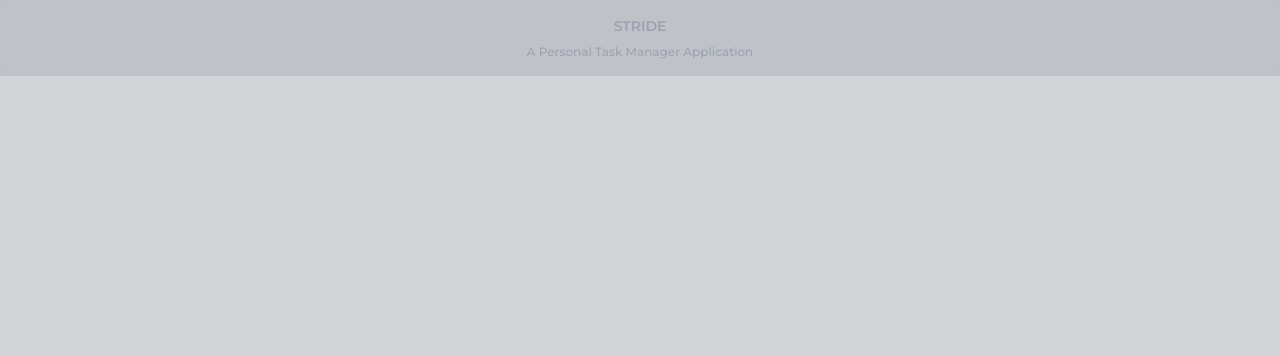
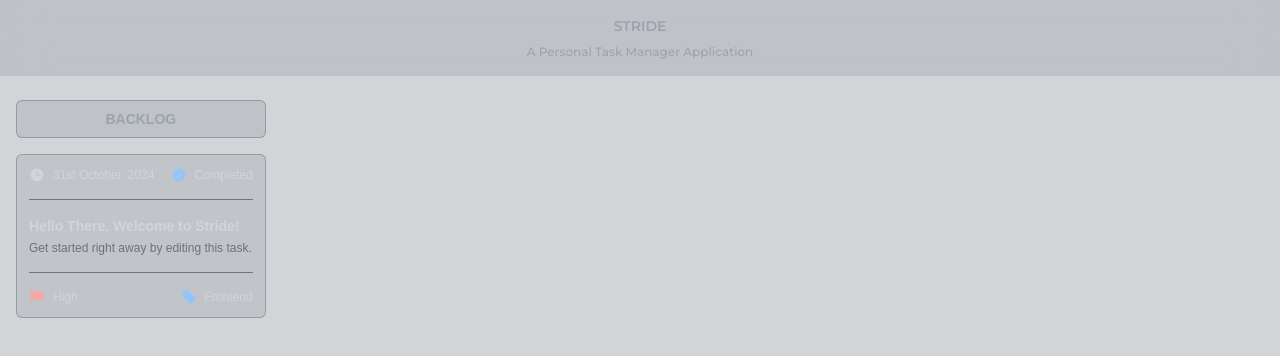
Before and after one commit to farhanhasindipro25/stride-client, a Next.js app: page / in a window 1280 px wide. Shown: the top 356 px of the page. Built offline with nearby package versions, Linux system fonts and the light colour scheme.

Commit message:
chore: Added reusable component for CategoryWithTasks

```diff
--- a/package.json
+++ b/package.json
@@ -9,6 +9,7 @@
     "lint": "next lint"
   },
   "dependencies": {
+    "@heroicons/react": "^2.1.5",
     "@tanstack/react-query": "^5.59.16",
     "@tanstack/react-query-devtools": "^5.59.16",
     "axios": "^1.7.7",
--- /dev/null
+++ b/src/_libs/components/pages/root/CategoryWithTasks.tsx
@@ -0,0 +1,61 @@
+import React from "react";
+import {
+    CheckCircleIcon,
+    ClockIcon,
+    FlagIcon,
+    TagIcon,
+} from "@heroicons/react/20/solid";
+
+export default function CategoryWithTasks() {
+    return (
+        <div className="w-full space-y-4">
+            <div className="border border-slate-800/25 bg-slate-800/10 rounded-md py-2">
+                <h2 className="text-center font-semibold text-gray-400 text-sm">
+                    BACKLOG
+                </h2>
+            </div>
+
+            <div className="border space-y-4 divide-y divide-slate-800/50 cursor-pointer border-slate-800/25 bg-slate-700/10 rounded-md p-3">
+                <div className="flex items-center justify-between">
+                    <div className="flex items-center gap-2">
+                        <ClockIcon className="w-4 h-4 text-gray-300" />
+                        <p className="font-medium text-xs text-gray-300">
+                            31st October, 2024
+                        </p>
+                    </div>
+                    <div className="flex items-center gap-2">
+                        <CheckCircleIcon className="w-4 h-4 text-blue-300" />
+                        <p className="font-medium text-xs text-gray-300">
+                            Completed
+                        </p>
+                    </div>
+                </div>
+                <div className="space-y-1 pt-4">
+                    <h2 className="font-semibold text-sm text-gray-300">
+                        Hello There. Welcome to Stride!
+                    </h2>
+                    <p className="font-medium text-xs text-gray-500">
+                        Get started right away by editing this task.
+                    </p>
+                </div>
+                <div className="flex items-center justify-between pt-4">
+                    <div className="flex items-center gap-2">
+                        <FlagIcon className="w-4 h-4 text-red-300" />
+                        <p className="font-medium text-xs text-gray-300">
+                            High
+                        </p>
+                    </div>
+                    <div className="flex items-center gap-2">
+                        <TagIcon className="w-4 h-4 text-blue-300" />
+                        <p className="font-medium text-xs text-gray-300">
+                            Frontend
+                        </p>
+                    </div>
+                </div>
+            </div>
+        </div>
+    );
+}
+
+// title: 'Hello There. Welcome to Stride!',
+// description: 'Get started right away by editing this task.',
--- a/src/app/page.tsx
+++ b/src/app/page.tsx
@@ -1,3 +1,4 @@
+import CategoryWithTasks from "@/_libs/components/pages/root/CategoryWithTasks";
 import FiltersSection from "@/_libs/components/pages/root/FiltersSection";
 import Navbar from "@/_libs/components/pages/root/Navbar";
 
@@ -6,6 +7,9 @@ export default function Home() {
         <div className="bg-slate-800/20 h-screen">
             <Navbar />
             {/* <FiltersSection /> */}
+            <div className="grid grid-cols-5 max-w-9xl py-6 mx-auto px-4">
+                <CategoryWithTasks />
+            </div>
         </div>
     );
 }
```
Also changed, not shown: 1 other file (tests, documents, lock files or other folders).
